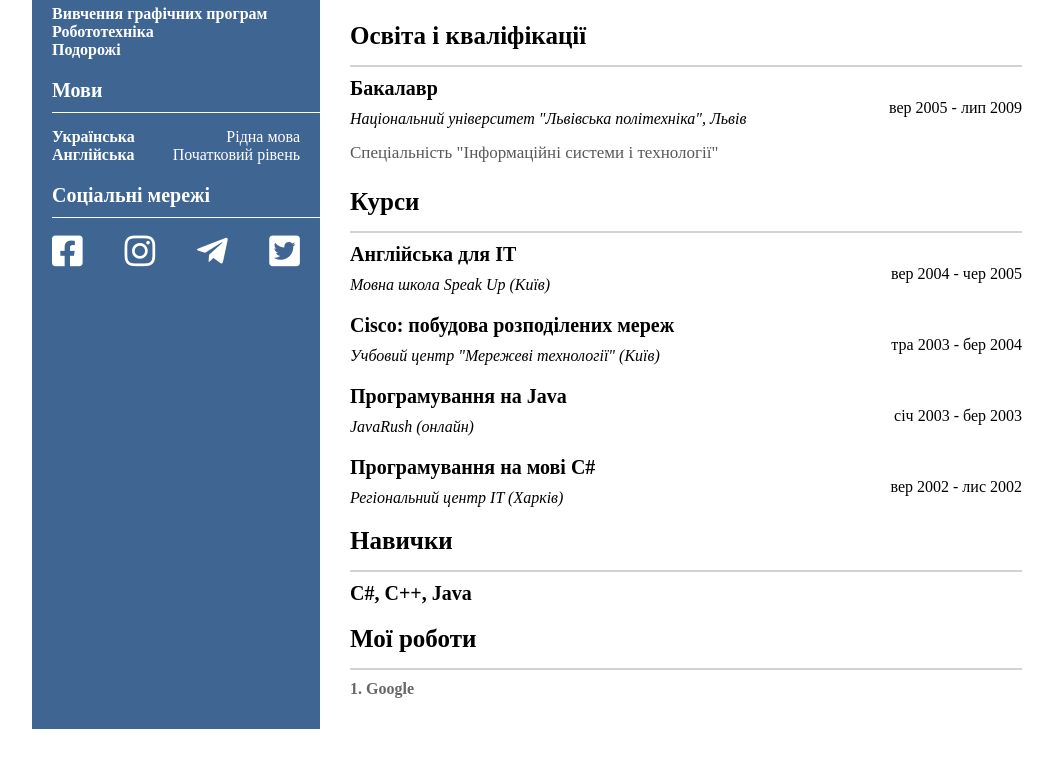
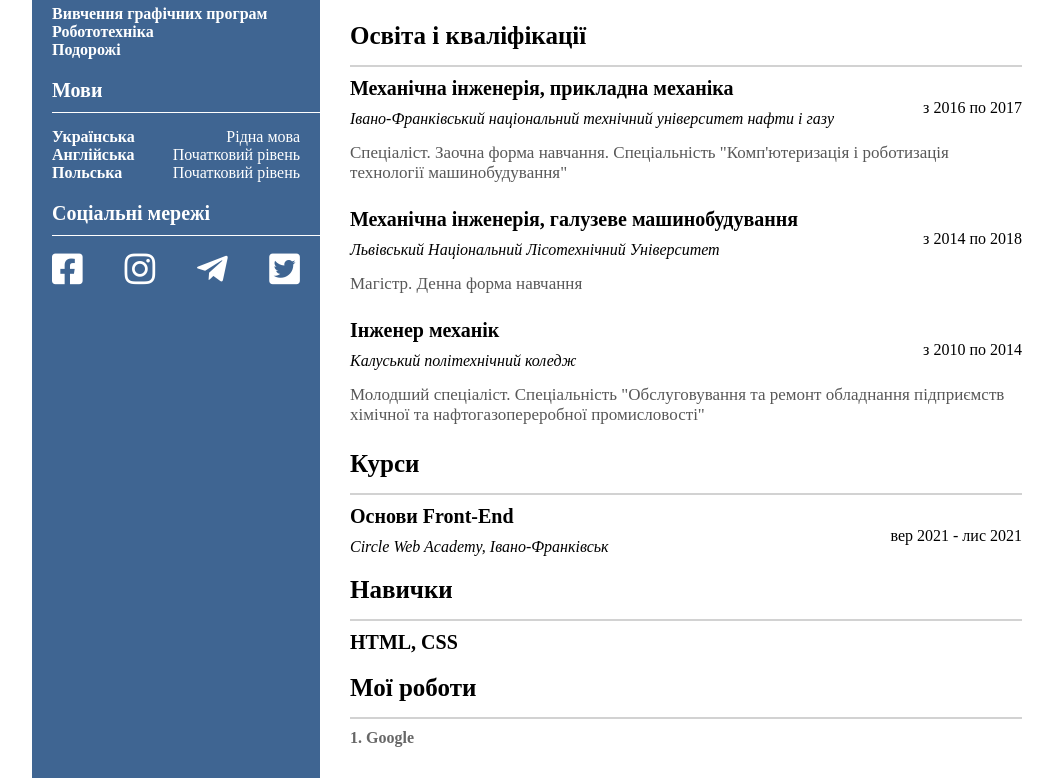
Before and after one commit to bohdanpykhnei/bohdanpykhnei.github.io, a plain HTML site: page index.html in a window 1280 px wide. Shown: the part 525-1303 px from the top of the page, without its empty margins (128-1181 px from the left). Before the commit the page ends 1254 px from the top, so only its background shows below. Drawn offline with Linux system fonts and the light colour scheme.

Commit message:
Add files via upload

```diff
--- a/index.html
+++ b/index.html
@@ -54,6 +54,10 @@
 				</div>
 				<div class="wrap__sub-title">
 					<div class="personal__sub-title">Англійська</div>
+					<div class="personal__text">Початковий рівень</div>
+				</div>
+				<div class="wrap__sub-title">
+					<div class="personal__sub-title">Польська</div>
 					<div class="personal__text">Початковий рівень</div>
 				</div>
 			</div>
@@ -122,58 +126,51 @@
 				<div class="lead">
 					<div class="lead__top">
 						<div class="lead__left">
-							<div class="lead__title">Бакалавр</div>
-							<div class="lead__sub-title">Національний університет "Львівська політехніка", Львів</div>
+							<div class="lead__title">Механічна інженерія, прикладна механіка</div>
+							<div class="lead__sub-title">Івано-Франківський національний технічний університет нафти і газу</div>
 						</div>
 						<div class="lead__right">
-							<span>вер 2005 - лип 2009</span>
+							<span>з 2016 по 2017</span>
 						</div>
 					</div>
-					<div class="lead__bottom">Спеціальність "Інформаційні системи і технології"
+					<div class="lead__bottom">Спеціаліст. Заочна форма навчання. Спеціальність "Комп'ютеризація і роботизація технології машинобудування"
+					</div>
+				</div>
+				<div class="lead">
+					<div class="lead__top">
+						<div class="lead__left">
+							<div class="lead__title">Механічна інженерія, галузеве машинобудування</div>
+							<div class="lead__sub-title">Львівський Національний Лісотехнічний Університет</div>
+						</div>
+						<div class="lead__right">
+							<span>з 2014 по 2018</span>
+						</div>
+					</div>
+					<div class="lead__bottom">Магістр. Денна форма навчання
+					</div>
+				</div>
+				<div class="lead">
+					<div class="lead__top">
+						<div class="lead__left">
+							<div class="lead__title">Інженер механік</div>
+							<div class="lead__sub-title">Калуський політехнічний коледж</div>
+						</div>
+						<div class="lead__right">
+							<span>з 2010 по 2014</span>
+						</div>
+					</div>
+					<div class="lead__bottom">Молодший спеціаліст. Спеціальність "Обслуговування та ремонт обладнання підприємств хімічної та нафтогазопереробної промисловості"
 					</div>
 				</div>
 				<div class="headline">Курси</div>
 				<div class="lead">
 					<div class="lead__top">
 						<div class="lead__left">
-							<div class="lead__title">Англійська для IT</div>
-							<div class="lead__sub-title">Мовна школа Speak Up (Київ)</div>
+							<div class="lead__title">Основи Front-End</div>
+							<div class="lead__sub-title">Circle Web Academy, Івано-Франківськ</div>
 						</div>
 						<div class="lead__right">
-							<span>вер 2004 - чер 2005</span>
-						</div>
-					</div>
-				</div>
-				<div class="lead">
-					<div class="lead__top">
-						<div class="lead__left">
-							<div class="lead__title">Cisco: побудова розподілених мереж</div>
-							<div class="lead__sub-title">Учбовий центр "Мережеві технології" (Київ)</div>
-						</div>
-						<div class="lead__right">
-							<span>тра 2003 - бер 2004</span>
-						</div>
-					</div>
-				</div>
-				<div class="lead">
-					<div class="lead__top">
-						<div class="lead__left">
-							<div class="lead__title">Програмування на Java</div>
-							<div class="lead__sub-title">JavaRush (онлайн)</div>
-						</div>
-						<div class="lead__right">
-							<span>січ 2003 - бер 2003</span>
-						</div>
-					</div>
-				</div>
-				<div class="lead">
-					<div class="lead__top">
-						<div class="lead__left">
-							<div class="lead__title">Програмування на мові C#</div>
-							<div class="lead__sub-title">Регіональний центр IT (Харків)</div>
-						</div>
-						<div class="lead__right">
-							<span>вер 2002 - лис 2002</span>
+							<span>вер 2021 - лис 2021</span>
 						</div>
 					</div>
 				</div>
@@ -181,7 +178,7 @@
 				<div class="lead">
 					<div class="lead__top">
 						<div class="lead__left">
-							<div class="lead__title">C#, С++, Java</div>
+							<div class="lead__title">HTML, CSS</div>
 						</div>
 					</div>
 				</div>
```
